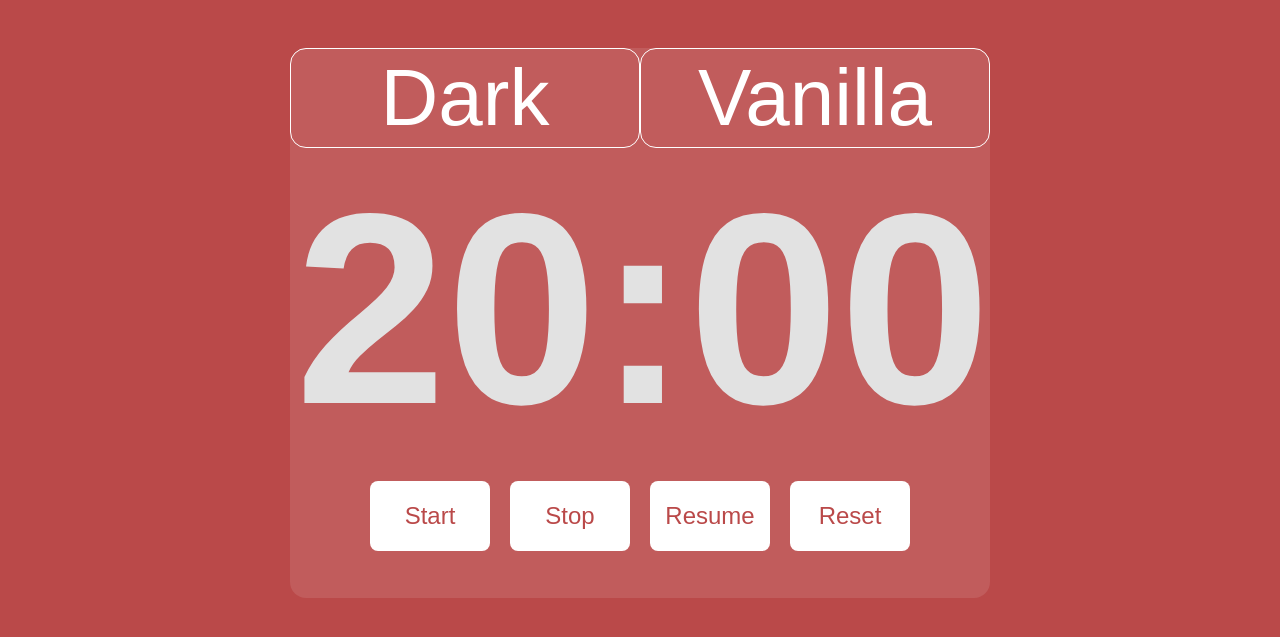
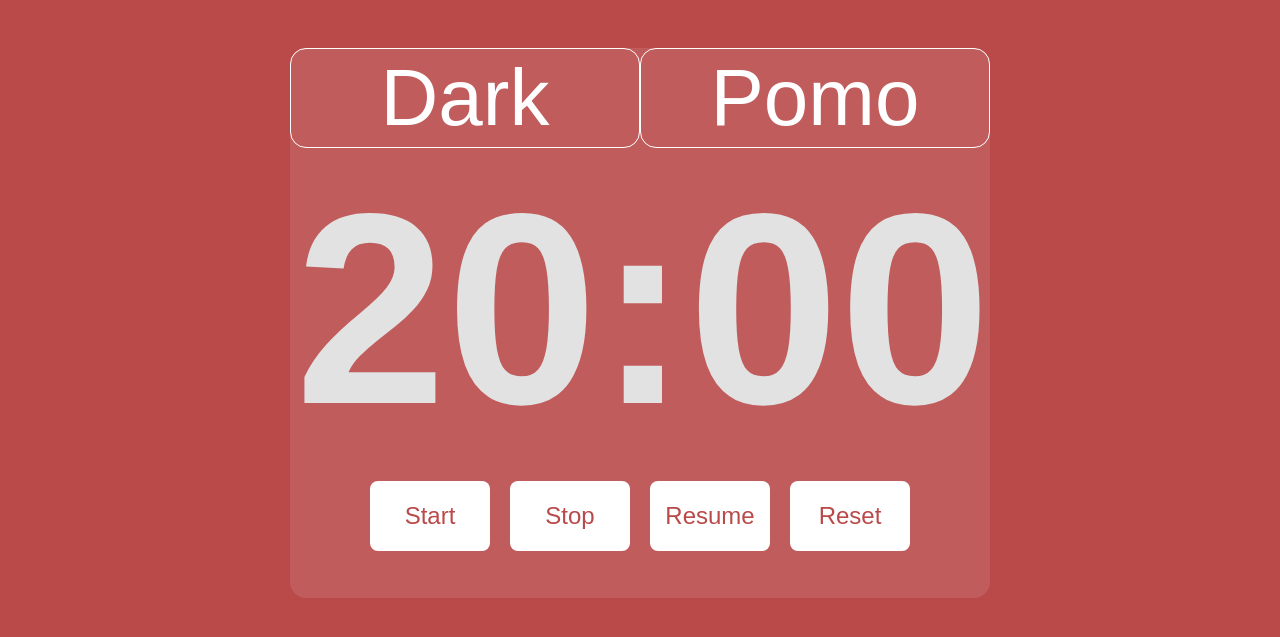
Before and after one commit to nateejpg/Snippet, a plain HTML site: page index.html in a window 1280 px wide. Shown: the part 113-750 px from the top of the page. Drawn offline with Linux system fonts and the light colour scheme.

Commit message:
Update index.html

```diff
--- a/index.html
+++ b/index.html
@@ -203,7 +203,7 @@
           <button onclick=" sound_button(), dark_theme()" id="theme">
             Dark
           </button>
-          <button onclick="sound_button(), vanilla_theme()">Vanilla</button>
+          <button onclick="sound_button(), vanilla_theme()">Pomo</button>
         </div>
         <h2 class="clock" id="clock">20:00</h2>
         <div class="buttons">
```
